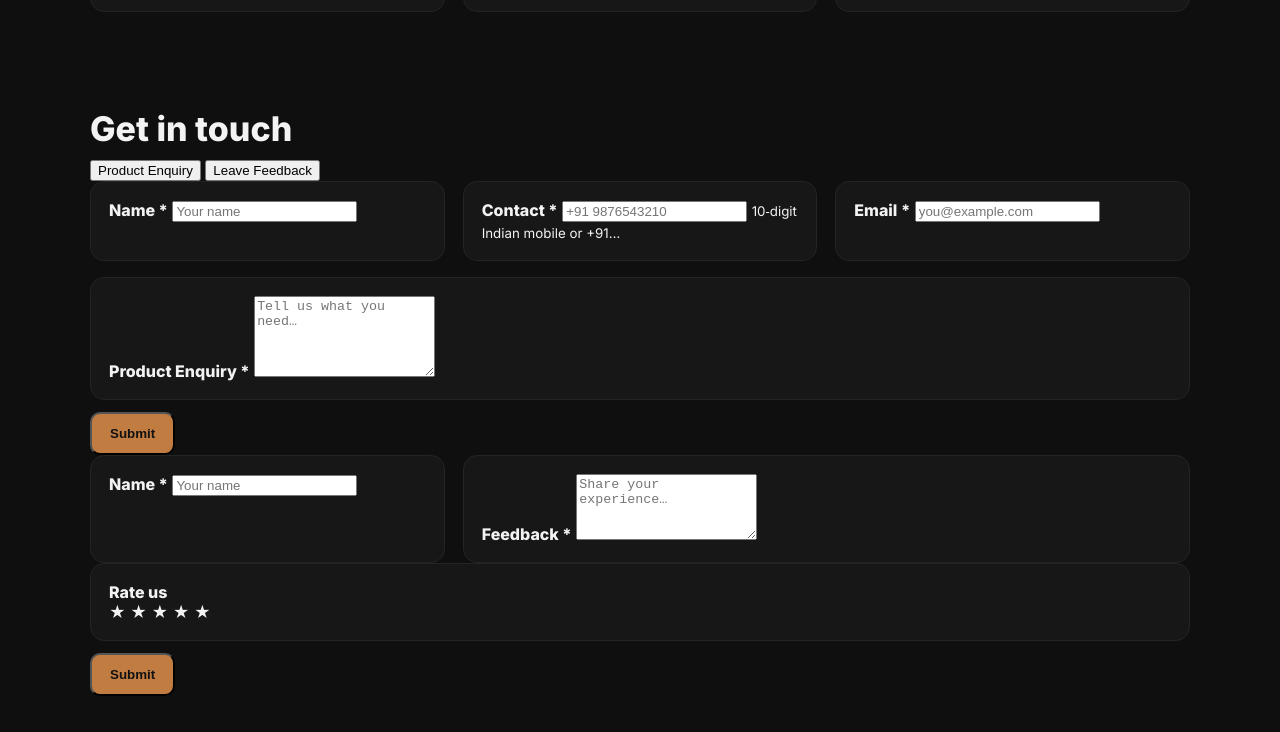
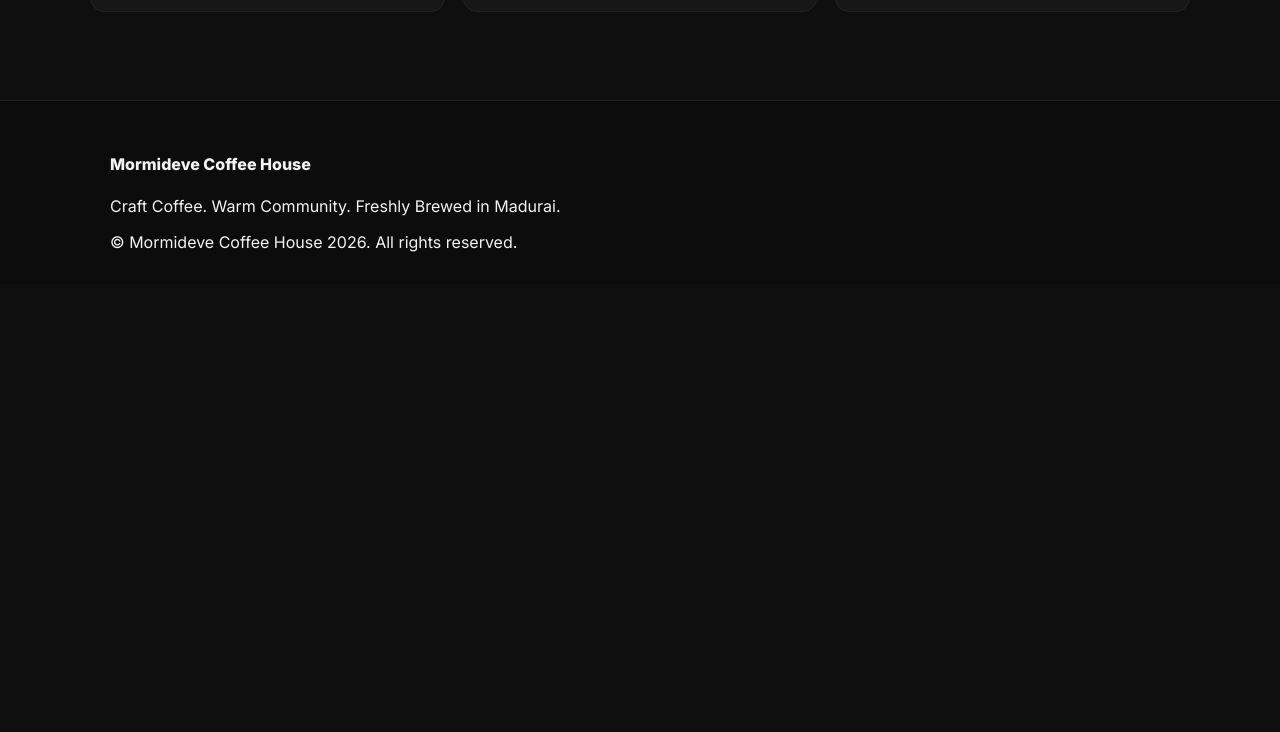
Before and after one commit to PearlKarthick/coffeehouse, a plain HTML site: page index.html in a window 1280 px wide. Shown: the part 948-1680 px from the top of the page. After the commit the page ends 1232 px from the top, so only its background shows below. Drawn offline with Linux system fonts and the light colour scheme.

Commit message:
Update index.html

```diff
--- a/index.html
+++ b/index.html
@@ -56,94 +56,6 @@
   <p class="lead">A glimpse of what our regulars love.</p>
   <div class="grid cols-3" id="home-products"></div>
 </section>
-<section class="section container" id="enquiry-feedback">
-  <h2>Get in touch</h2>
-
-  <!-- Tabs -->
-  <div class="tabs">
-    <button class="tab-btn active" data-tab="enquiry">Product Enquiry</button>
-    <button class="tab-btn" data-tab="feedback">Leave Feedback</button>
-  </div>
-
-  <div class="tab-panels">
-    <!-- ===================== TAB 1: ENQUIRY ===================== -->
-    <div id="tab-enquiry" class="tab-panel active">
-      <form id="enquiryForm" novalidate>
-        <div class="grid cols-3">
-          <div class="card">
-            <label for="enqName"><strong>Name *</strong></label>
-            <input type="text" id="enqName" placeholder="Your name" required minlength="2" />
-            <small class="error" id="err-enqName"></small>
-          </div>
-
-          <div class="card">
-            <label for="enqContact"><strong>Contact *</strong></label>
-            <input type="tel" id="enqContact" placeholder="+91 9876543210" required
-                   pattern="^(\+91[\s-]?)?[6-9]\d{9}$" />
-            <small class="muted">10‑digit Indian mobile or +91…</small><br/>
-            <small class="error" id="err-enqContact"></small>
-          </div>
-
-          <div class="card">
-            <label for="enqEmail"><strong>Email *</strong></label>
-            <input type="email" id="enqEmail" placeholder="you@example.com" required />
-            <small class="error" id="err-enqEmail"></small>
-          </div>
-        </div>
-
-        <div class="card" style="margin-top:16px">
-          <label for="enqMessage"><strong>Product Enquiry *</strong></label>
-          <textarea id="enqMessage" rows="5" placeholder="Tell us what you need…" required></textarea>
-          <small class="error" id="err-enqMessage"></small>
-        </div>
-
-        <div style="margin-top:12px;display:flex;gap:12px;flex-wrap:wrap">
-          <button class="btn" type="submit" id="enqSubmit">Submit</button>
-          <span class="success" id="enqSuccess" hidden>
-            Enquiry submitted successfully — our team will reach out to you.
-          </span>
-        </div>
-      </form>
-    </div>
-
-    <!-- ===================== TAB 2: FEEDBACK ===================== -->
-    <div id="tab-feedback" class="tab-panel">
-      <form id="feedbackForm" novalidate>
-        <div class="grid cols-3">
-          <div class="card">
-            <label for="fbName"><strong>Name *</strong></label>
-            <input type="text" id="fbName" placeholder="Your name" required minlength="2" />
-            <small class="error" id="err-fbName"></small>
-          </div>
-
-          <div class="card" style="grid-column: span 2;">
-            <label for="fbMessage"><strong>Feedback *</strong></label>
-            <textarea id="fbMessage" rows="4" placeholder="Share your experience…" required></textarea>
-            <small class="error" id="err-fbMessage"></small>
-          </div>
-        </div>
-
-        <div class="card">
-          <label><strong>Rate us</strong></label>
-          <div class="stars" id="fbStars" aria-label="Rate 1 to 5">
-            <span data-rate="1">★</span>
-            <span data-rate="2">★</span>
-            <span data-rate="3">★</span>
-            <span data-rate="4">★</span>
-            <span data-rate="5">★</span>
-          </div>
-        </div>
-
-        <div style="margin-top:12px;display:flex;gap:12px;flex-wrap:wrap">
-          <button class="btn" type="submit" id="fbSubmit">Submit</button>
-        </div>
-      </form>
-
-      <!-- New feedback will appear here -->
-      <div id="feedbackList" class="grid cols-3" style="margin-top:18px"></div>
-    </div>
-  </div>
-</section>
 </main>
 <footer class="site-footer">
   <div class="container">
```
